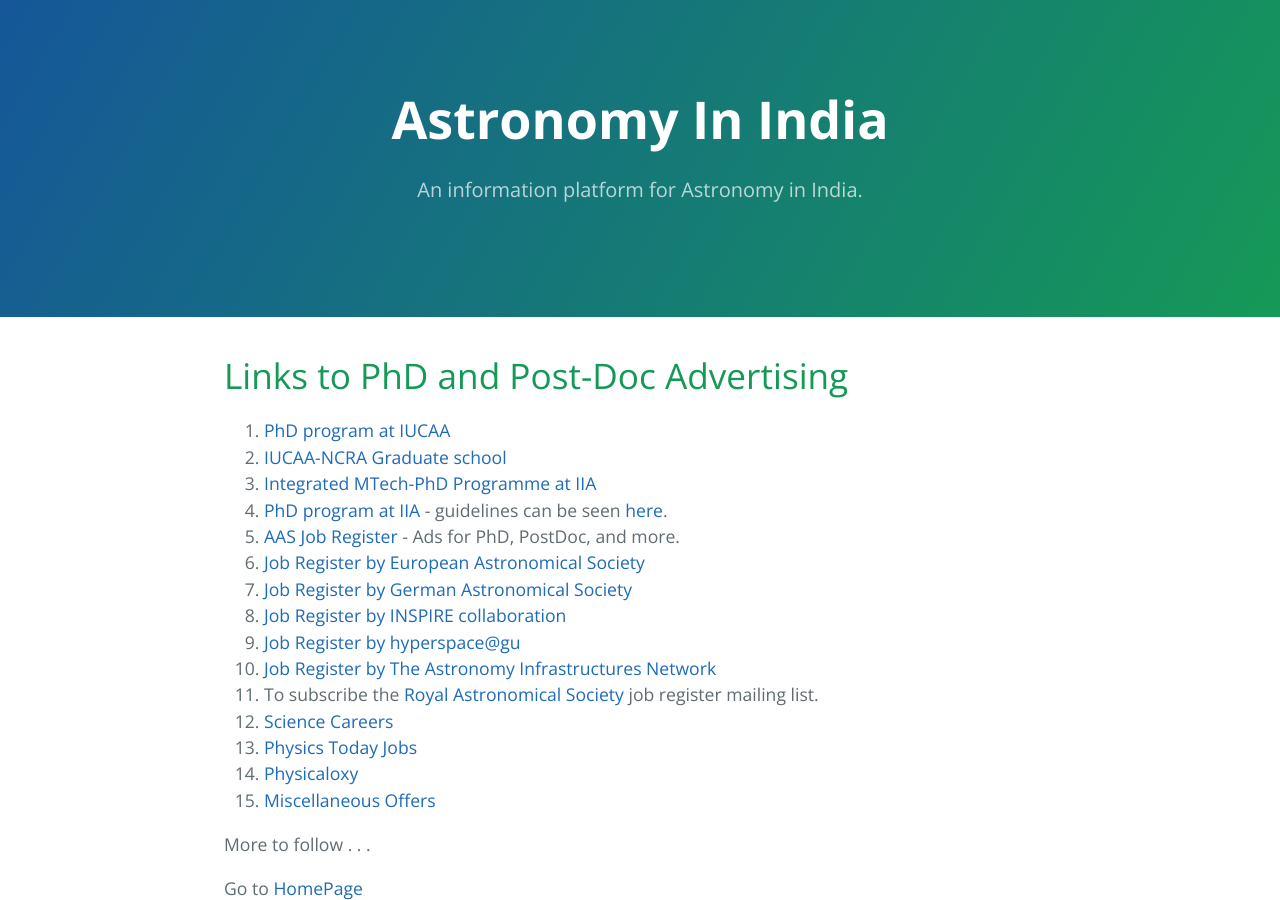
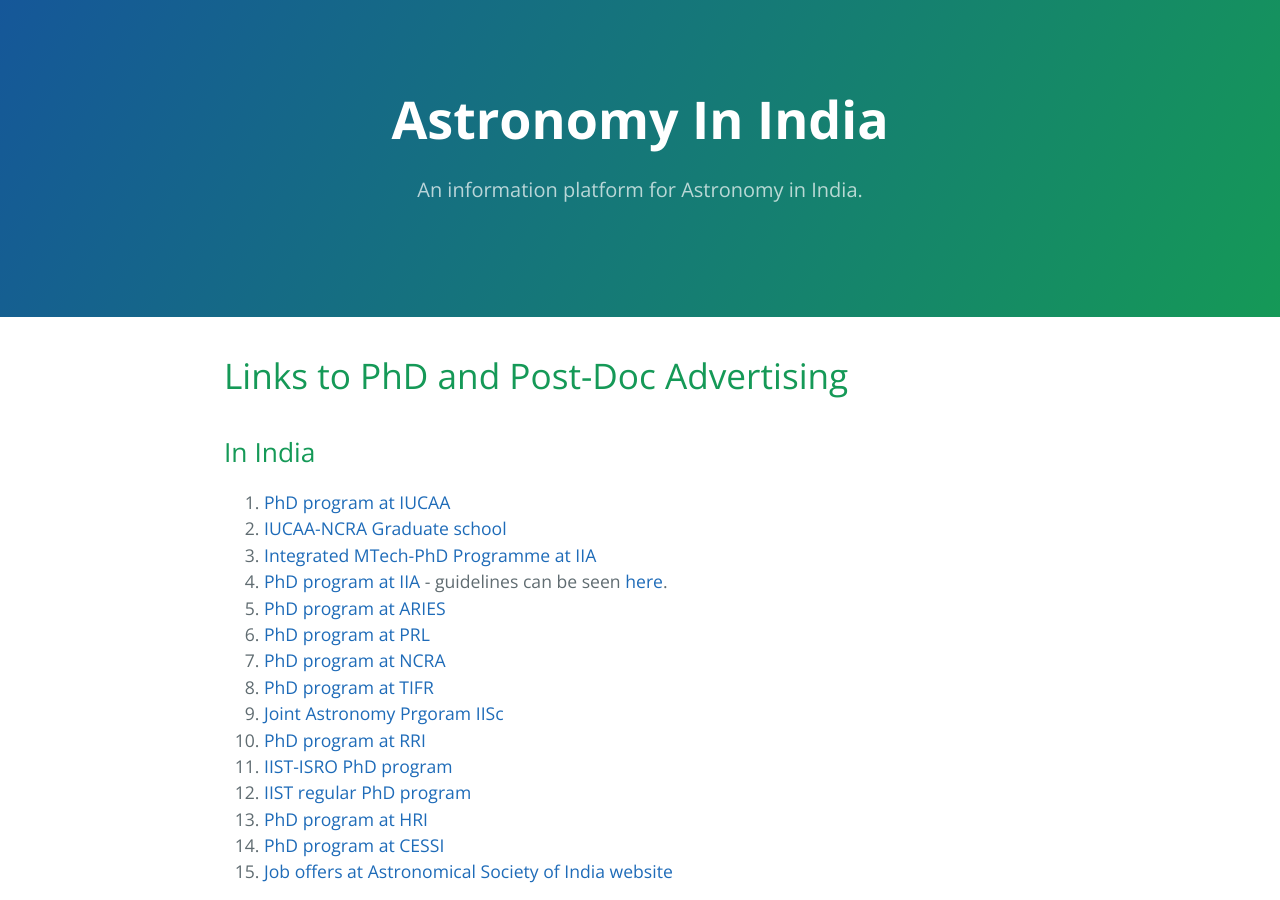
Before and after one commit to kalyanradhakrishnan/Astronomy-In-India, a Jekyll site: the page built from pages/phd_postdoc_ad.md, in a window 1280 px wide and 900 px high. Built offline with Jekyll 4.4.1, drawn with Linux system fonts in a browser that asks for light colours.

Commit message:
Update phd_postdoc_ad.md

```diff
--- a/pages/phd_postdoc_ad.md
+++ b/pages/phd_postdoc_ad.md
@@ -5,11 +5,25 @@
 ---
 # Links to PhD and Post-Doc Advertising
 
+## In India
 1. [PhD program at IUCAA](https://www.iucaa.in/Student-ProgrammesMain.html)
 2. [IUCAA-NCRA Graduate school](https://www.iucaa.in/Stu-Prog-IUCAA-NCRA-GraduateSchool.html)
 3. [Integrated MTech-PhD Programme at IIA](https://www.iiap.res.in/intmtech.html)
 4. [PhD program at IIA](https://www.iiap.res.in/opportunities/graduate) - guidelines can be seen [here](https://www.iiap.res.in/PhD2018_Sept/Guidelines).
-2. [AAS Job Register](https://jobregister.aas.org/) - Ads for PhD, PostDoc, and more.
+5. [PhD program at ARIES](https://www.aries.res.in/~gsa/phd/)
+6. [PhD program at PRL](https://www.prl.res.in/prl-eng/phd)
+7. [PhD program at NCRA](http://www.ncra.tifr.res.in/ncra/students/ph-d-programme)
+8. [PhD program at TIFR](http://univ.tifr.res.in/gs2020/)
+9. [Joint Astronomy Prgoram IISc](http://www.physics.iisc.ernet.in/~jap/jap-home.htm)
+10. [PhD program at RRI](http://www.rri.res.in/phd_programme.html)
+11. [IIST-ISRO PhD program](https://www.iist.ac.in/admissions/phd/isro/dos)
+12. [IIST regular PhD program](https://www.iist.ac.in/admissions/phd/regular)
+13. [PhD program at HRI](http://www.hri.res.in/~physgradp/phd.html)
+14. [PhD program at CESSI](http://www.cessi.in/#Programs)
+15. [Job offers at Astronomical Society of India website](https://astron-soc.in/jobs)
+
+## Generic
+1. [AAS Job Register](https://jobregister.aas.org/) - Ads for PhD, PostDoc, and more.
 2. [Job Register by European Astronomical Society](https://eas.unige.ch/jobs.jsp)
 3. [Job Register by German Astronomical Society](http://www.astronomische-gesellschaft.org/en/activities/jobregister)
 4. [Job Register by INSPIRE collaboration](https://inspirehep.net/jobs?sort=mostrecent&size=25&page=1&q=&field_of_interest=astro-ph)
```
